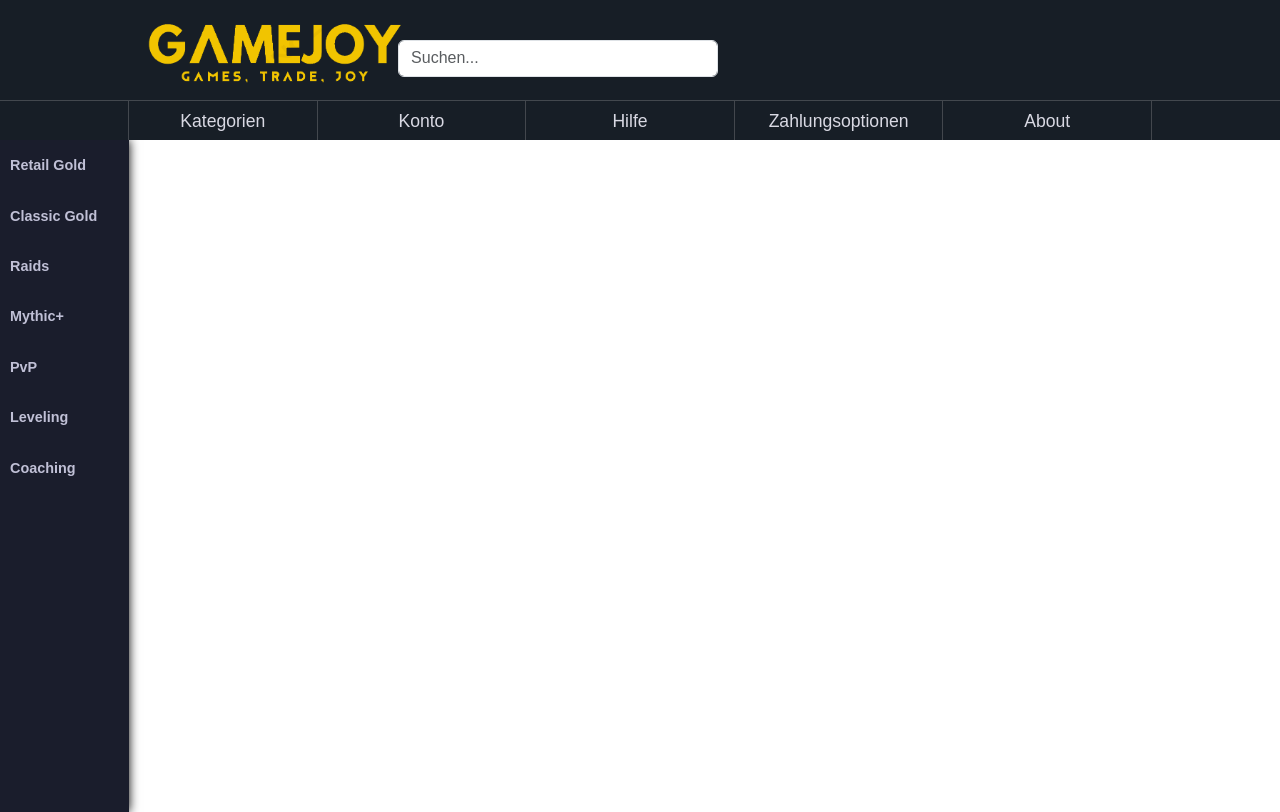
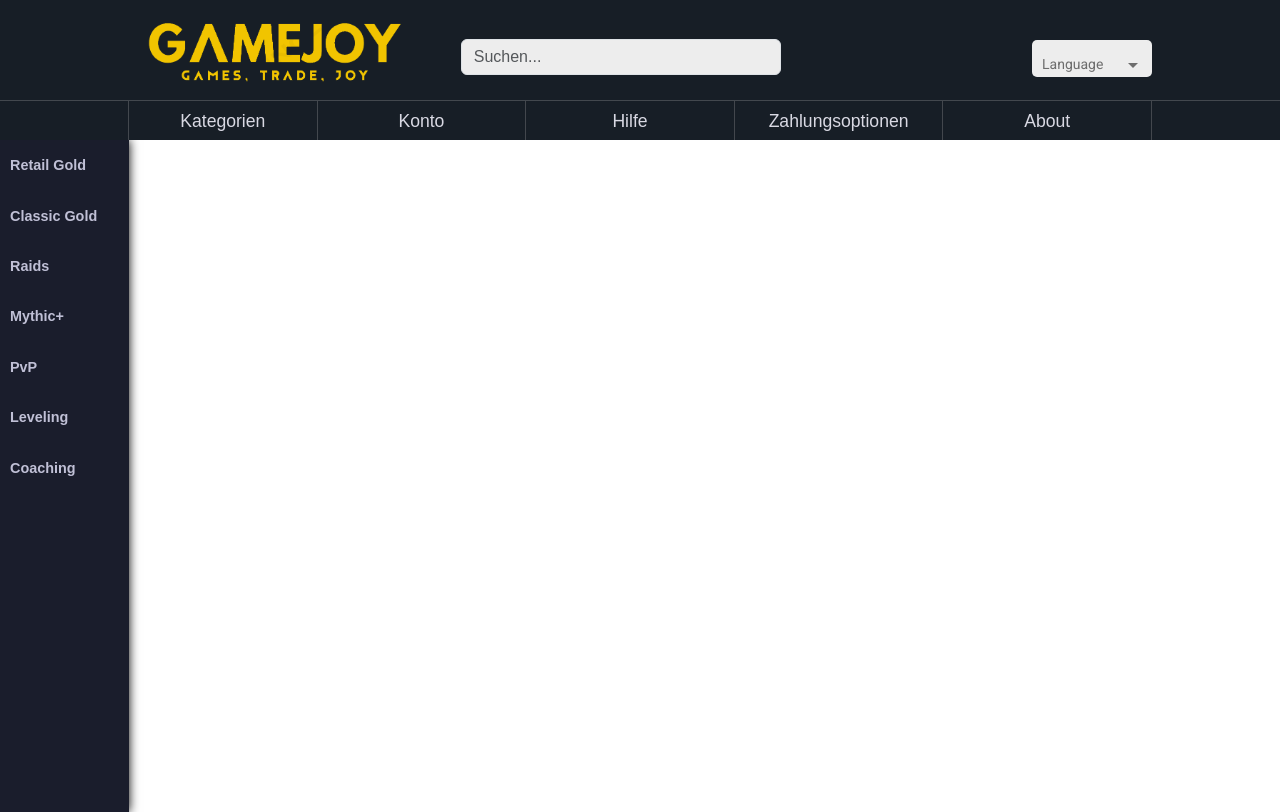
Before and after one commit to Bastian26/Gaming-and-ingame-currency-shop, an Angular app in the folder Frontend/: page /wow in a window 1280 px wide. Built offline with nearby package versions, Linux system fonts and the light colour scheme; some icons are missing.

Commit message:
implemented language dropdown menu

```diff
--- a/Frontend/package.json
+++ b/Frontend/package.json
@@ -25,6 +25,7 @@
     "@popperjs/core": "^2.11.8",
     "axios": "^1.6.8",
     "bootstrap": "^5.3.3",
+    "flag-icon-css": "^4.1.7",
     "ngx-flag-picker": "^14.0.0",
     "rxjs": "~7.5.0",
     "tslib": "^2.3.0",
--- a/Frontend/src/app/app.module.ts
+++ b/Frontend/src/app/app.module.ts
@@ -9,6 +9,8 @@ import { MatFormFieldModule } from '@angular/material/form-field';
 import { MatIconModule } from '@angular/material/icon';
 import { FormsModule } from '@angular/forms';
 import { AppRoutingModule } from './app-routing.module';
+import { MatSelectModule } from "@angular/material/select";
+import { MatInputModule } from '@angular/material/input';
 
 import { WowComponent } from './components/wow/wow.component';
 import { MainPageComponent } from './components/main-page/main-page.component';
@@ -55,6 +57,8 @@ import { SwitcherTabComponent } from './components/wow/switcher-tab/switcher-tab
     MatIconModule,
     FormsModule,
     AppRoutingModule,
+    MatSelectModule,
+    MatInputModule,
   ],
   providers: [],
   bootstrap: [AppComponent],
--- a/Frontend/src/app/components/header/header.component.html
+++ b/Frontend/src/app/components/header/header.component.html
@@ -1,5 +1,6 @@
 <header class="header">
   <nav class="header-top">
+    <div class="left-header-part">
       <div class="logo-wrapper">
         <a routerLink="">
           <img
@@ -15,6 +16,19 @@
           class="form-control search"
           placeholder="Suchen..."
         />
+      </div>
+    </div>
+    <div class="right-header-part">
+      <div class="language-menu-wrapper">
+        <mat-form-field>
+          <mat-label>Language</mat-label>
+          <mat-select (selectionChange)="onSelectLanguage($event.value)">
+            <mat-option *ngFor="let language of languages" [value]="language">
+              <span class="flag-icon flag-icon-{{language.code | lowercase}}"></span> {{language.name}}
+            </mat-option>
+          </mat-select>
+        </mat-form-field>
+      </div>
     </div>
   </nav>
   <div class="header-bottom">
--- a/Frontend/src/app/components/header/header.component.scss
+++ b/Frontend/src/app/components/header/header.component.scss
@@ -18,7 +18,11 @@
     align-items: center;
     padding-bottom: 10px;
     display: flex;
-    align-items: flex-start;
+    justify-content: space-between;
+
+    .left-header-part {
+      display: flex;
+      width: fit-content;
 
       .logo-wrapper {
         width: 17%;
@@ -33,11 +37,47 @@
 
         }
       }
-
       .input-field .search {
         width: 20rem;
-      margin: 40px 20px 0 100px;
+        margin: 40px 0 0 200px;
         height: 2.3rem;
+        background: rgb(237, 237, 237);
+      }
+    }
+
+    .right-header-part {
+      width: 100%;
+      height: 100%;
+      display: flex;
+      justify-content: flex-end;
+
+      .language-menu-wrapper {
+        margin-top: 40px;
+        height: 2.3rem;
+        background: rgb(237, 237, 237);
+        width: fit-content;
+        padding: 0 10px 0 10px;
+        border-radius: 5px;
+
+        mat-form-field {
+          width: 100px;
+        }
+
+        ::ng-deep .mat-focused .mat-form-field-label {
+          /*change color of label*/
+          color: #5F73FA !important;
+        }
+
+        ::ng-deep.mat-form-field-underline {
+          /*change color of underline*/
+          background-color: #171E26 !important;
+        }
+
+        ::ng-deep.mat-form-field-ripple {
+          /*change color of underline when focused*/
+          background-color: #F1C400 !important;
+        }
+      }
     }
   }
 
--- a/Frontend/src/app/components/header/header.component.ts
+++ b/Frontend/src/app/components/header/header.component.ts
@@ -1,4 +1,4 @@
-import { Component, OnInit } from '@angular/core';
+import {Component, EventEmitter, Input, OnInit, Output} from '@angular/core';
 
 @Component({
   selector: 'app-header',
@@ -8,7 +8,22 @@ import { Component, OnInit } from '@angular/core';
 export class HeaderComponent implements OnInit {
   searchTerm = '';
 
-  constructor() {}
+  languages = [
+    {name: 'English', code: 'US'},
+    {name: 'Deutsch', code: 'DE'}
+  ];
+
+  selectedLanguage: { name: string, code: string };
+
+  constructor() {
+    this.selectedLanguage = this.languages[0];
+  }
 
   ngOnInit(): void {}
+
+  onSelectLanguage(language: { name: string, code: string }) {
+    this.selectedLanguage = language;
+    // Hier kannst du die ausgewählte Sprache verwenden oder weitere Aktionen ausführen
+  }
+
 }
--- a/Frontend/src/styles.scss
+++ b/Frontend/src/styles.scss
@@ -1,4 +1,7 @@
 /* You can add global styles to this file, and also import other style files */
+@import "~flag-icon-css/css/flag-icons.css";
+@import "~bootstrap/scss/bootstrap";
+@import "~@angular/material/prebuilt-themes/indigo-pink.css";
 
 html,
 body {
@@ -7,11 +10,8 @@ body {
   box-sizing: border-box;
   font-size: 16px;
   font-family: Roboto, "Helvetica Neue", sans-serif;
-
-  & > div {
-    height: 0;
-  }
 }
 
-/* Importing Bootstrap SCSS file. */
-@import "~bootstrap/scss/bootstrap";
+
+html, body { height: 100%; }
+body { margin: 0; font-family: Roboto, "Helvetica Neue", sans-serif; }
```
Also changed, not shown: 1 other file (tests, documents, lock files or other folders). Lines whose indentation alone changed are shown as unchanged.
